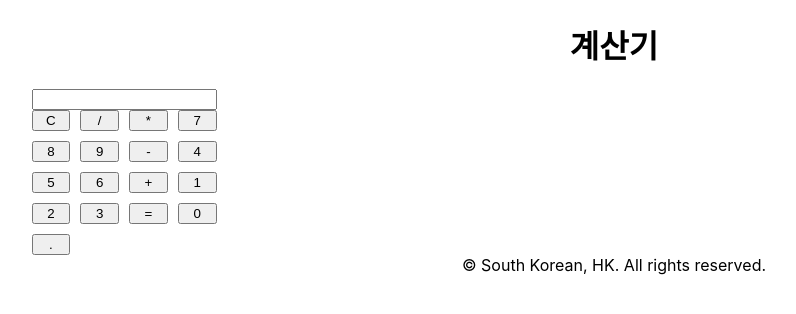
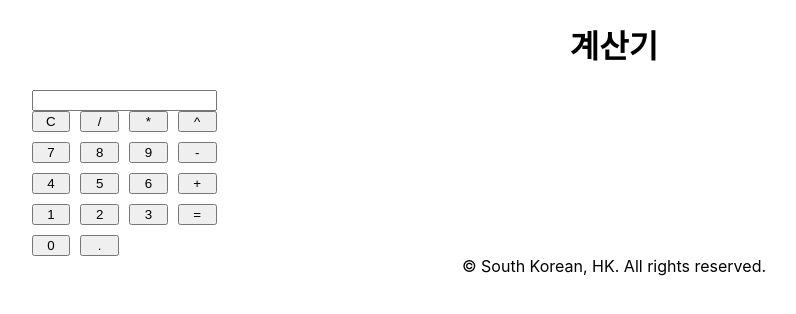
Before and after one commit to load0117/online-calculator, a React (Create React App) app in the folder calculator/: page / in a window 1280 px wide. Shown: the top 314 px of the page, without its empty margins (26-822 px from the left). Built offline with nearby package versions, Linux system fonts and the light colour scheme.

Commit message:
feat: 기본 계산기능 추가

```diff
--- a/calculator/src/components/Calculator.js
+++ b/calculator/src/components/Calculator.js
@@ -1,25 +1,52 @@
+import React, { useState } from 'react';
+
 function Calculator() {
+  const [value, setValue] = useState('');
+
+  const onClick = (event) => {
+    const buttonText = event.target.innerText;
+    if (buttonText === 'C') {
+      setValue('');
+    } else if (buttonText === '=') {
+      try {
+        const result = eval(value);
+        console.log('result!');
+        setValue(result.toString());
+      } catch (error) {
+        alert('Invalid input!');
+        setValue('');
+      }
+    } else {
+      setValue(value + buttonText);
+    }
+  }
+
   return (
-    <div className="calculator">
-      <input type="text" />
-      <div className="button-grid">
-        <button>C</button>
-        <button>/</button>
-        <button>*</button>
-        <button>7</button>
-        <button>8</button>
-        <button>9</button>
-        <button>-</button>
-        <button>4</button>
-        <button>5</button>
-        <button>6</button>
-        <button>+</button>
-        <button>1</button>
-        <button>2</button>
-        <button>3</button>
-        <button className="equals-button">=</button>
-        <button>0</button>
-        <button>.</button>
+    <div className="container">
+      <div className="calculator">
+        <div>
+          <input type="text" value={value} />
+        </div>
+        <div className="button-grid">
+          <button onClick={onClick}>C</button>
+          <button onClick={onClick}>/</button>
+          <button onClick={onClick}>*</button>
+          <button onClick={onClick}>^</button>
+          <button onClick={onClick}>7</button>
+          <button onClick={onClick}>8</button>
+          <button onClick={onClick}>9</button>
+          <button onClick={onClick}>-</button>
+          <button onClick={onClick}>4</button>
+          <button onClick={onClick}>5</button>
+          <button onClick={onClick}>6</button>
+          <button onClick={onClick}>+</button>
+          <button onClick={onClick}>1</button>
+          <button onClick={onClick}>2</button>
+          <button onClick={onClick}>3</button>
+          <button classname="equals-button" onClick={onClick}>=</button>
+          <button onClick={onClick}>0</button>
+          <button onClick={onClick}>.</button>
+        </div>
       </div>
     </div>
   )
```
